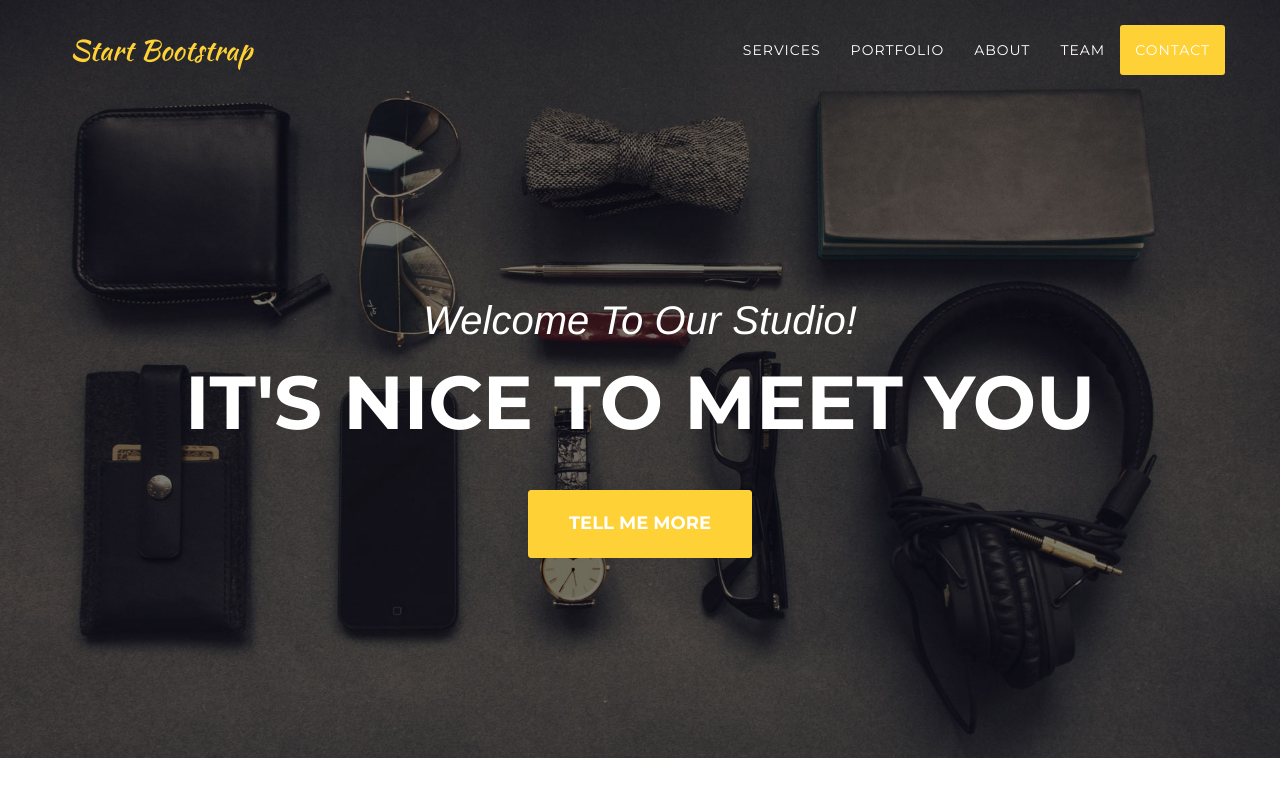
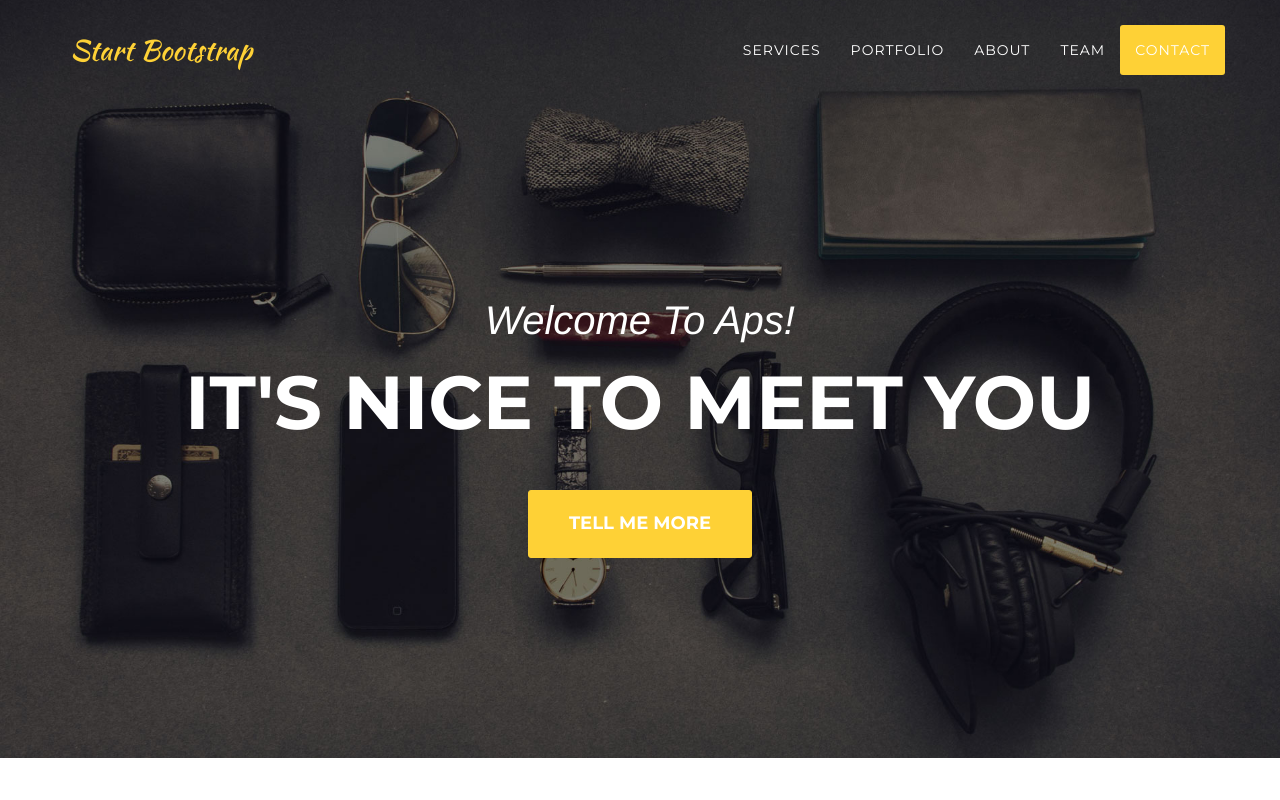
Before and after one commit to Panax97/Aps_Web, a website: page index.html in a window 1280 px wide. Shown: the top 800 px of the page. Drawn offline with nearby package versions, Linux system fonts and the light colour scheme; a web font is replaced by a local one.

Commit message:
Actualizando
xxx

```diff
--- a/index.html
+++ b/index.html
@@ -78,7 +78,7 @@
     <header>
         <div class="container">
             <div class="intro-text">
-                <div class="intro-lead-in">Welcome To Our Studio!</div>
+                <div class="intro-lead-in">Welcome To Aps!</div>
                 <div class="intro-heading">It's Nice To Meet You</div>
                 <a href="#services" class="page-scroll btn btn-xl">Tell Me More</a>
             </div>
```
